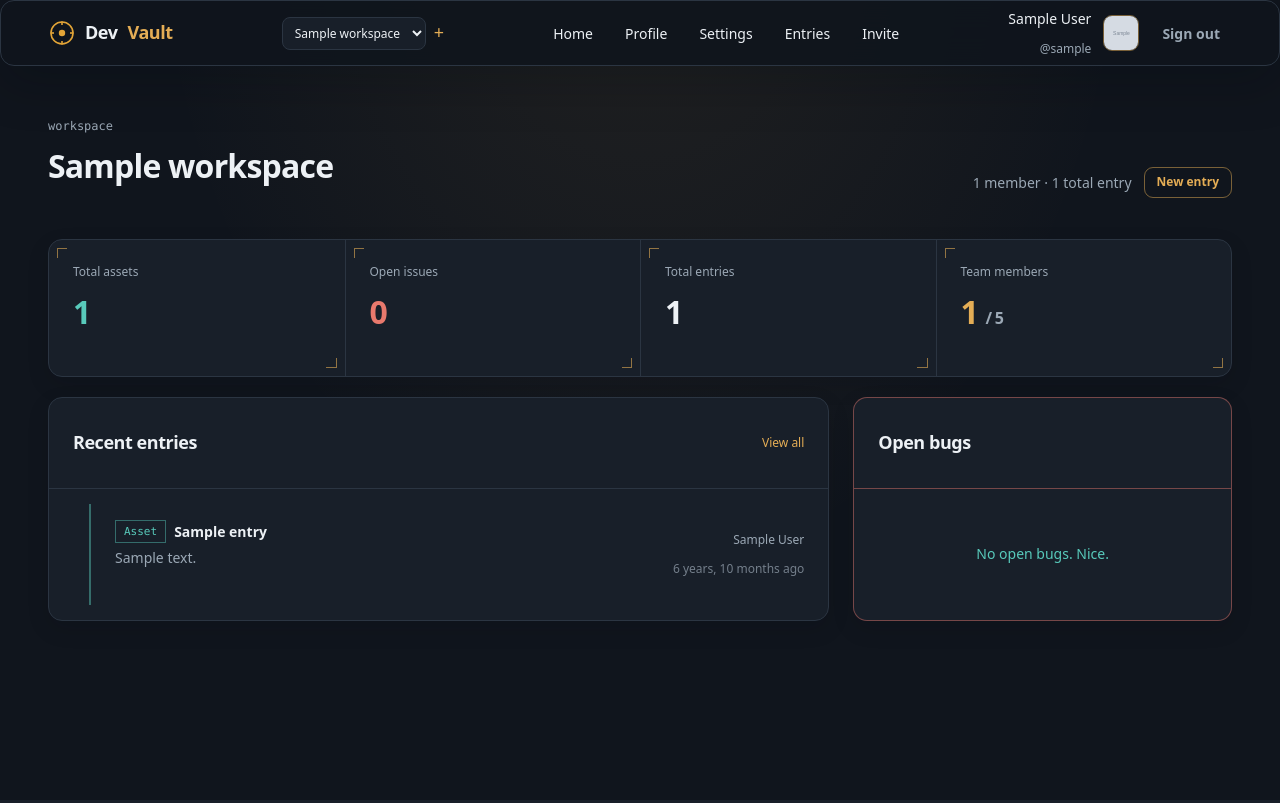
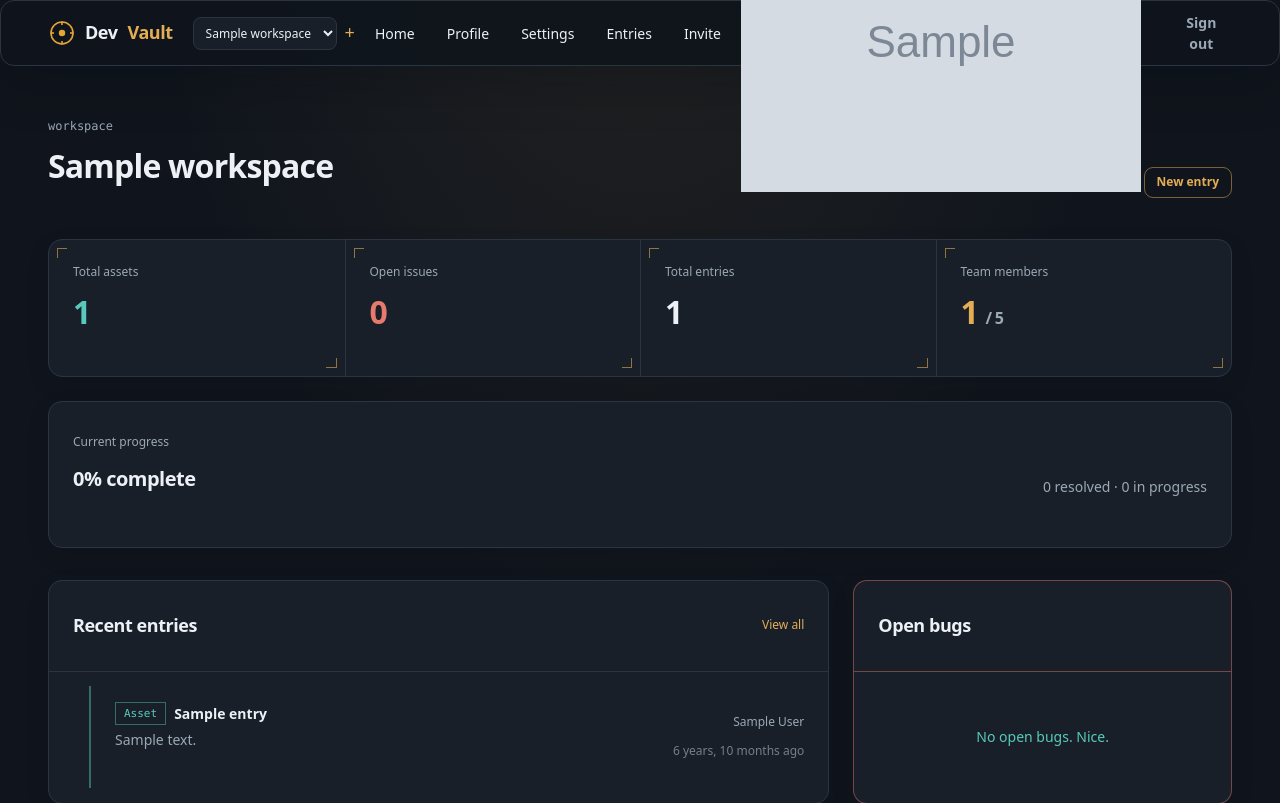
Before and after one commit to KurtJustinMalubay/DevVault, a Django app: page / in a window 1280 px wide. Shown: the top 803 px of the page. Before the commit the page ends 649 px from the top, so only its background shows below. Run offline with Django 5.2, Linux system fonts and the light colour scheme; a user stored in the database is signed in; tables that the repository leaves empty hold one stand-in row (values such as "Sample post"); grey boxes marked "Sample" are stand-in pictures.

Commit message:
feat: add workspace progress and navigation
Co-authored-by: Copilot <223556219+Copilot@users.noreply.github.com>

```diff
--- a/apps/home/views.py
+++ b/apps/home/views.py
@@ -2,7 +2,7 @@ from django.contrib import messages
 from django.contrib.auth.decorators import login_required
 from django.contrib.auth.mixins import LoginRequiredMixin
 from django.db import transaction
-from django.db.models import Q
+from django.db.models import Count, Q, Subquery
 from django.shortcuts import get_object_or_404, redirect, render
 from django.urls import reverse_lazy
 from django.utils.http import url_has_allowed_host_and_scheme
@@ -10,17 +10,12 @@ from django.views.generic import CreateView, DeleteView, DetailView, ListView, T
 
 from .forms import CommentForm, EntryForm, WorkspaceForm, WorkspaceInviteForm
 from .models import Comment, Entry, Membership, Workspace
+from .workspaces import get_active_workspace
 
 
 class WorkspaceAccessMixin(LoginRequiredMixin):
     def get_workspace(self):
-        workspace_id = self.request.session.get('active_workspace_id')
-        workspace = Workspace.objects.filter(members=self.request.user, pk=workspace_id).first()
-        if workspace is None:
-            workspace = Workspace.objects.filter(members=self.request.user).first()
-            if workspace is not None:
-                self.request.session['active_workspace_id'] = workspace.pk
-        return workspace
+        return get_active_workspace(self.request)
 
     def get_entry(self):
         return get_object_or_404(
@@ -34,13 +29,7 @@ class HomeView(LoginRequiredMixin, TemplateView):
     template_name = 'home/home.html'
 
     def _active_workspace(self):
-        workspace_id = self.request.session.get('active_workspace_id')
-        workspace = Workspace.objects.filter(members=self.request.user, pk=workspace_id).first()
-        if workspace is None:
-            workspace = Workspace.objects.filter(members=self.request.user).first()
-            if workspace is not None:
-                self.request.session['active_workspace_id'] = workspace.pk
-        return workspace
+        return get_active_workspace(self.request)
 
     def get_context_data(self, **kwargs):
         context = super().get_context_data(**kwargs)
@@ -60,19 +49,40 @@ class HomeView(LoginRequiredMixin, TemplateView):
             })
             return context
 
-        entries = Entry.objects.filter(workspace=workspace).select_related('author')
+        entries = Entry.objects.filter(workspace=workspace).select_related(
+            'author',
+            'author__profile',
+            'workspace',
+        )
 
         context['recent_entries'] = entries[:6]
         context['open_bugs'] = entries.filter(
             entry_type=Entry.EntryType.BUG,
         ).exclude(status=Entry.Status.RESOLVED)[:5]
 
-        context['total_assets'] = entries.filter(entry_type=Entry.EntryType.ASSET).count()
-        context['open_issue_count'] = entries.filter(entry_type=Entry.EntryType.BUG).exclude(
-            status=Entry.Status.RESOLVED
-        ).count()
-        context['total_entries'] = entries.count()
-        context['member_count'] = workspace.member_count
+        stats = entries.aggregate(
+            total_assets=Count('pk', filter=Q(entry_type=Entry.EntryType.ASSET)),
+            open_issue_count=Count(
+                'pk',
+                filter=Q(entry_type=Entry.EntryType.BUG) & ~Q(status=Entry.Status.RESOLVED),
+            ),
+            total_entries=Count('pk'),
+            in_progress_count=Count(
+                'pk',
+                filter=Q(status=Entry.Status.IN_PROGRESS),
+            ),
+            resolved_count=Count(
+                'pk',
+                filter=Q(status=Entry.Status.RESOLVED),
+            ),
+        )
+        context.update(stats)
+        context['progress_percent'] = (
+            round((context['resolved_count'] / context['total_entries']) * 100)
+            if context['total_entries']
+            else 0
+        )
+        context['member_count'] = Membership.objects.filter(workspace=workspace).count()
 
         return context
 
@@ -112,8 +122,7 @@ class WorkspaceCreateView(LoginRequiredMixin, CreateView):
 
 @login_required
 def workspace_invite_view(request):
-    workspace_id = request.session.get('active_workspace_id')
-    workspace = Workspace.objects.filter(pk=workspace_id, members=request.user).first()
+    workspace = get_active_workspace(request)
     if workspace is None:
         messages.error(request, 'Choose or create a vault before inviting members.')
         return redirect('home:home')
@@ -155,18 +164,38 @@ class EntryListView(WorkspaceAccessMixin, ListView):
     paginate_by = 12
 
     def get_queryset(self):
+        workspace = self.get_workspace()
+        if workspace is None:
+            return Entry.objects.none()
+
         queryset = Entry.objects.filter(
-            workspace=self.get_workspace(),
-        ).select_related('author').prefetch_related('tags')
+            workspace=workspace,
+        ).select_related(
+            'author',
+            'author__profile',
+            'workspace',
+        ).prefetch_related('tags')
+
         query = self.request.GET.get('q', '').strip()
         entry_type = self.request.GET.get('type', '').strip()
         status = self.request.GET.get('status', '').strip()
+        commented = self.request.GET.get('commented', '').strip()
         if query:
             queryset = queryset.filter(Q(title__icontains=query) | Q(description__icontains=query))
         if entry_type in Entry.EntryType.values:
             queryset = queryset.filter(entry_type=entry_type)
         if status in Entry.Status.values:
             queryset = queryset.filter(status=status)
+        print("\n=== DJANGO ORM JOIN SQL ===")
+        print(queryset.query)
+
+        if commented == '1':
+            commented_entry_ids = Comment.objects.filter(
+                entry__workspace=workspace,
+            ).values('entry_id')
+            queryset = queryset.filter(id__in=Subquery(commented_entry_ids))
+            print("\n=== DJANGO ORM SUBQUERY SQL ===")
+            print(queryset.query)
         return queryset
 
     def get_context_data(self, **kwargs):
@@ -175,6 +204,7 @@ class EntryListView(WorkspaceAccessMixin, ListView):
         context['query'] = self.request.GET.get('q', '').strip()
         context['selected_type'] = self.request.GET.get('type', '')
         context['selected_status'] = self.request.GET.get('status', '')
+        context['selected_commented'] = self.request.GET.get('commented', '').strip()
         context['entry_types'] = Entry.EntryType.choices
         context['statuses'] = Entry.Status.choices
         return context
--- a/devvault/context_processors.py
+++ b/devvault/context_processors.py
@@ -1,15 +1,11 @@
-from apps.home.models import Workspace
+from apps.home.workspaces import get_active_workspace, get_user_workspaces
 
 
 def workspace_context(request):
     if not request.user.is_authenticated:
         return {}
-    workspaces = list(Workspace.objects.filter(members=request.user))
-    active_id = request.session.get('active_workspace_id')
-    active_workspace = next((workspace for workspace in workspaces if workspace.pk == active_id), None)
-    if active_workspace is None and workspaces:
-        active_workspace = workspaces[0]
-        request.session['active_workspace_id'] = active_workspace.pk
+    workspaces = get_user_workspaces(request)
+    active_workspace = get_active_workspace(request)
     return {
         'user_workspaces': workspaces,
         'active_workspace': active_workspace,
--- a/templates/base.html
+++ b/templates/base.html
@@ -42,30 +42,30 @@
         <a href="{% url 'home:workspace-create' %}" class="text-lg text-brass hover:text-brass-soft" title="Create vault" aria-label="Create vault">+</a>
       </div>
       <nav class="hidden items-center gap-8 md:flex" aria-label="Main navigation">
-        <a href="{% url 'home:home' %}" class="text-sm text-ink hover:text-brass transition">Home</a>
-        <a href="{% url 'profile:profile' %}" class="text-sm text-ink hover:text-brass transition">Profile</a>
-        <a href="{% url 'user_settings:settings' %}" class="text-sm text-ink hover:text-brass transition">Settings</a>
-        <a href="{% url 'home:entries' %}" class="text-sm text-ink hover:text-brass transition">Entries</a>
-        <a href="{% url 'home:workspace-invite' %}" class="text-sm text-ink hover:text-brass transition">Invite</a>
+        <a href="{% url 'home:home' %}" class="nav-link text-sm text-ink hover:text-brass transition" {% if request.resolver_match.url_name == 'home' %}aria-current="page"{% endif %}>Home</a>
+        <a href="{% url 'profile:profile' %}" class="nav-link text-sm text-ink hover:text-brass transition" {% if request.resolver_match.url_name == 'profile' %}aria-current="page"{% endif %}>Profile</a>
+        <a href="{% url 'user_settings:settings' %}" class="nav-link text-sm text-ink hover:text-brass transition" {% if request.resolver_match.url_name == 'settings' %}aria-current="page"{% endif %}>Settings</a>
+        <a href="{% url 'home:entries' %}" class="nav-link text-sm text-ink hover:text-brass transition" {% if request.resolver_match.url_name == 'entries' or request.resolver_match.url_name == 'entry-detail' or request.resolver_match.url_name == 'entry-create' or request.resolver_match.url_name == 'entry-edit' or request.resolver_match.url_name == 'entry-delete' %}aria-current="page"{% endif %}>Entries</a>
+        <a href="{% url 'home:workspace-invite' %}" class="nav-link text-sm text-ink hover:text-brass transition" {% if request.resolver_match.url_name == 'workspace-invite' %}aria-current="page"{% endif %}>Invite</a>
       </nav>
 
       <div class="flex items-center gap-3">
         <button type="button" class="menu-toggle" id="menu-toggle" aria-controls="app-navigation" aria-expanded="false" aria-label="Open navigation">
           <span></span><span></span><span></span>
         </button>
-        <div class="hidden text-right sm:block">
-          <p class="text-sm leading-tight text-ink">{{ user.profile.display_name|default:user.username }}</p>
-          <p class="text-xs leading-tight text-mute">@{{ user.username }}</p>
-        </div>
-        <a href="{% url 'profile:profile' %}"
-           class="grid h-9 w-9 place-items-center overflow-hidden rounded-full border border-brass/40 font-mono text-xs font-semibold text-brass"
-           aria-label="View profile"
-           style="background-color: {{ user.profile.avatar_color|default:'#E3A537' }}22;">
+        <a href="{% url 'profile:profile' %}" class="profile-identity" aria-label="View profile">
+          <span class="profile-identity-copy">
+            <span class="profile-identity-name">{{ user.profile.display_name|default:user.username }}</span>
+            <span class="profile-identity-handle">@{{ user.username }}</span>
+          </span>
+          <span class="profile-identity-avatar"
+                style="background-color: {{ user.profile.avatar_color|default:'#E3A537' }}22;">
           {% if user.profile.avatar_image %}
-            <img src="{{ user.profile.avatar_image.url }}" alt="" class="h-full w-full object-cover">
+            <img src="{{ user.profile.avatar_image.url }}" alt="">
           {% else %}
             {{ user.profile.initials|default:"?" }}
           {% endif %}
+          </span>
         </a>
         <form action="{% url 'login:logout' %}" method="post">
           {% csrf_token %}
@@ -93,12 +93,12 @@
       {% for workspace in user_workspaces %}<option value="{{ workspace.pk }}" {% if active_workspace.pk == workspace.pk %}selected{% endif %}>{{ workspace.name }}</option>{% endfor %}
     </select>
   </form>
-  <a href="{% url 'home:home' %}">Home</a>
-  <a href="{% url 'home:entries' %}">Entries</a>
-  <a href="{% url 'home:workspace-invite' %}">Invite teammate</a>
-  <a href="{% url 'profile:profile' %}">Profile</a>
-  <a href="{% url 'user_settings:settings' %}">Settings</a>
-  <a href="{% url 'home:workspace-create' %}">Create a vault</a>
+  <a href="{% url 'home:home' %}" {% if request.resolver_match.url_name == 'home' %}aria-current="page"{% endif %}>Home</a>
+  <a href="{% url 'home:entries' %}" {% if request.resolver_match.url_name == 'entries' or request.resolver_match.url_name == 'entry-detail' or request.resolver_match.url_name == 'entry-create' or request.resolver_match.url_name == 'entry-edit' or request.resolver_match.url_name == 'entry-delete' %}aria-current="page"{% endif %}>Entries</a>
+  <a href="{% url 'home:workspace-invite' %}" {% if request.resolver_match.url_name == 'workspace-invite' %}aria-current="page"{% endif %}>Invite teammate</a>
+  <a href="{% url 'profile:profile' %}" {% if request.resolver_match.url_name == 'profile' %}aria-current="page"{% endif %}>Profile</a>
+  <a href="{% url 'user_settings:settings' %}" {% if request.resolver_match.url_name == 'settings' %}aria-current="page"{% endif %}>Settings</a>
+  <a href="{% url 'home:workspace-create' %}" {% if request.resolver_match.url_name == 'workspace-create' %}aria-current="page"{% endif %}>Create a vault</a>
   <form action="{% url 'login:logout' %}" method="post">{% csrf_token %}<button type="submit">Sign out</button></form>
 </nav>
 {% endif %}
--- a/templates/home/home.html
+++ b/templates/home/home.html
@@ -59,6 +59,28 @@
       <p class="mt-2 font-display text-3xl font-semibold text-brass">{{ member_count }} <span class="text-base text-mute">/ 5</span></p>
     </div>
   </div>
+
+  <section class="glass-panel mt-6 px-6 py-5" aria-labelledby="vault-progress-heading">
+    <div class="flex flex-wrap items-end justify-between gap-3">
+      <div>
+        <p class="text-xs uppercase tracking-[0.18em] text-mute">Current progress</p>
+        <h2 id="vault-progress-heading" class="mt-1 font-display text-xl font-semibold text-ink">
+          {{ progress_percent }}% complete
+        </h2>
+      </div>
+      <p class="text-sm text-mute">
+        {{ resolved_count }} resolved <span class="text-mute/50">&middot;</span> {{ in_progress_count }} in progress
+      </p>
+    </div>
+    <div class="mt-4 h-2 overflow-hidden rounded-full bg-vault-950/70"
+         role="progressbar"
+         aria-label="Vault completion"
+         aria-valuemin="0"
+         aria-valuemax="100"
+         aria-valuenow="{{ progress_percent }}">
+      <div class="h-full rounded-full bg-brass transition-[width]" style="width: {{ progress_percent }}%"></div>
+    </div>
+  </section>
 
   <div class="mt-8 grid grid-cols-1 gap-6 lg:grid-cols-3">
 
```
Also changed, not shown: apps/home/workspaces.py (added, +26 -0 lines).
